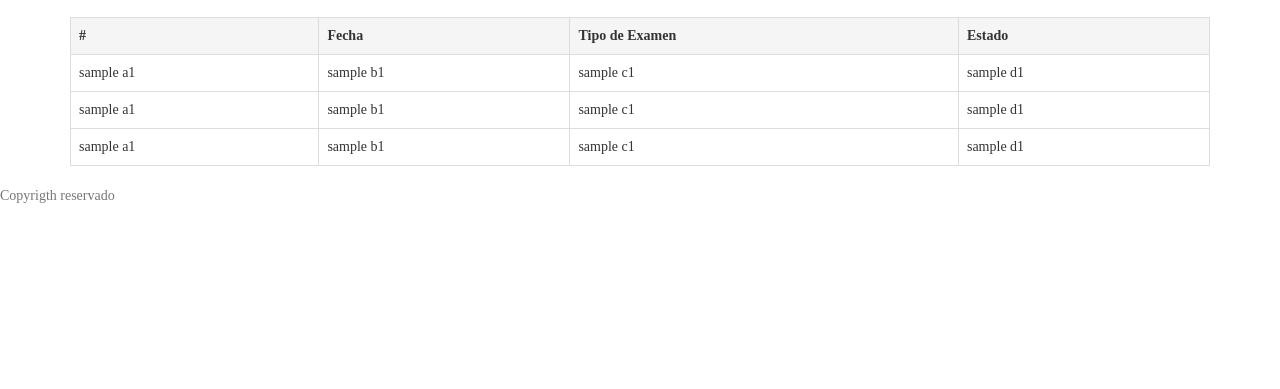
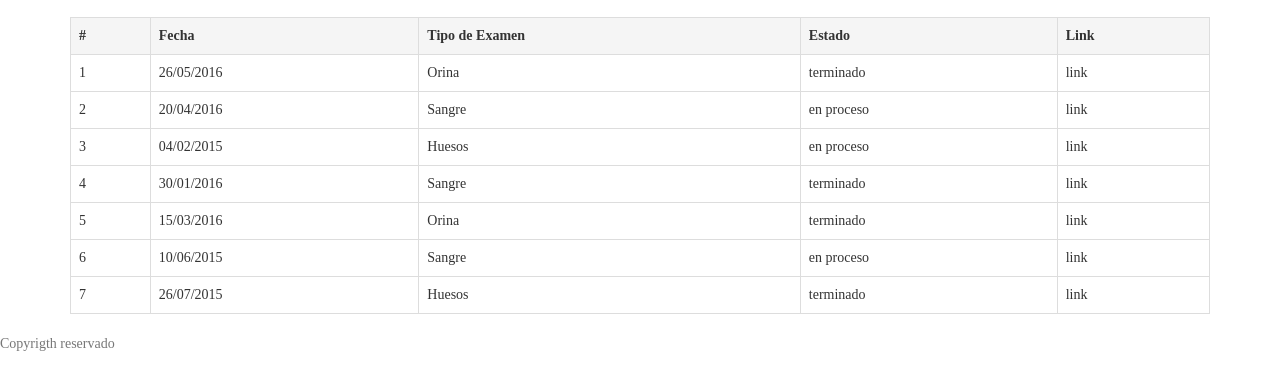
Before and after one commit to Alfredleo7/proyectoDaw, a plain HTML site: page paciente.html in a window 1280 px wide. Both pictures are taken after a click on the item "Mis Exámenes". Shown: the part 53-442 px from the top of the page. Drawn offline with nearby package versions, Linux system fonts and the light colour scheme; some packages are replaced by stand-ins of ours.

Commit message:
agregue la funcionalidad del JSON con respecto a los examenes

```diff
--- a/javascript/paciente.js
+++ b/javascript/paciente.js
@@ -38,6 +38,21 @@ function init(){
 			if(centroMedico.ubicacion == "Cuenca"){
 				$(".panel_cuenca").append(elemento);
 			}
+		});
+	});
+
+	var urlExamenes = "json/examenes.json";
+	var n=1;
+	$.getJSON(urlExamenes,function(respuesta){
+		respuesta.forEach(function(examen){
+			var elemento = $("<tr>");
+			elemento.append("<td>" + n + "</td>");
+			elemento.append("<td>" + examen.fecha + "</td>");
+			elemento.append("<td>" + examen.tipoExamen + "</td>");
+			elemento.append("<td>" + examen.estado + "</td>");
+			elemento.append("<td>" + examen.link + "</td>");
+			$(".tabla-examenes").append(elemento);
+			n=n+1;
 		});
 	});
 }
--- /dev/null
+++ b/json/examenes.json
@@ -0,0 +1,9 @@
+[
+	{"fecha":"26/05/2016", "tipoExamen":"Orina", "estado":"terminado", "link":"link"},
+	{"fecha":"20/04/2016", "tipoExamen":"Sangre", "estado":"en proceso", "link":"link"},
+	{"fecha":"04/02/2015", "tipoExamen":"Huesos", "estado":"en proceso", "link":"link"},
+	{"fecha":"30/01/2016", "tipoExamen":"Sangre", "estado":"terminado", "link":"link"},
+	{"fecha":"15/03/2016", "tipoExamen":"Orina", "estado":"terminado", "link":"link"},
+	{"fecha":"10/06/2015", "tipoExamen":"Sangre", "estado":"en proceso", "link":"link"},
+	{"fecha":"26/07/2015", "tipoExamen":"Huesos", "estado":"terminado", "link":"link"}
+]
--- a/paciente.html
+++ b/paciente.html
@@ -220,30 +220,13 @@
             </article>
 		</div>
 		<div class="container misExamenes">
-	        <table class="table table-bordered">
+	        <table class="table table-bordered tabla-examenes">
 	            <tr class="active">
 	                <th>#</th>
 	                <th>Fecha</th>
 	                <th>Tipo de Examen</th>
 	                <th>Estado</th>
-	            </tr>
-	            <tr>
-	                <td>sample a1</td>
-	                <td>sample b1</td>
-	                <td>sample c1</td>
-	                <td>sample d1</td>
-	            </tr>
-	            <tr>
-	                <td>sample a1</td>
-	                <td>sample b1</td>
-	                <td>sample c1</td>
-	                <td>sample d1</td>
-	            </tr>
-	            <tr>
-	                <td>sample a1</td>
-	                <td>sample b1</td>
-	                <td>sample c1</td>
-	                <td>sample d1</td>
+	                <th>Link</th>
 	            </tr>
 	        </table>
 	    </div>
```
